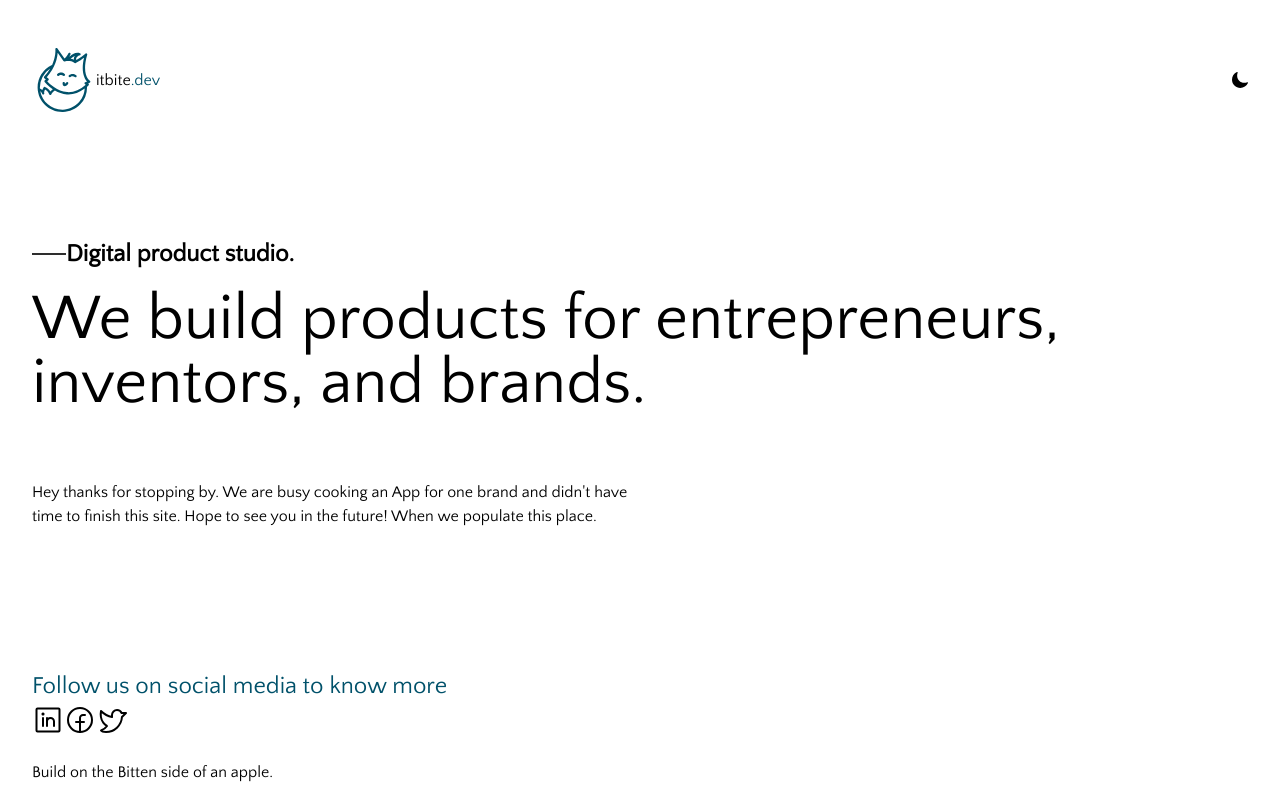
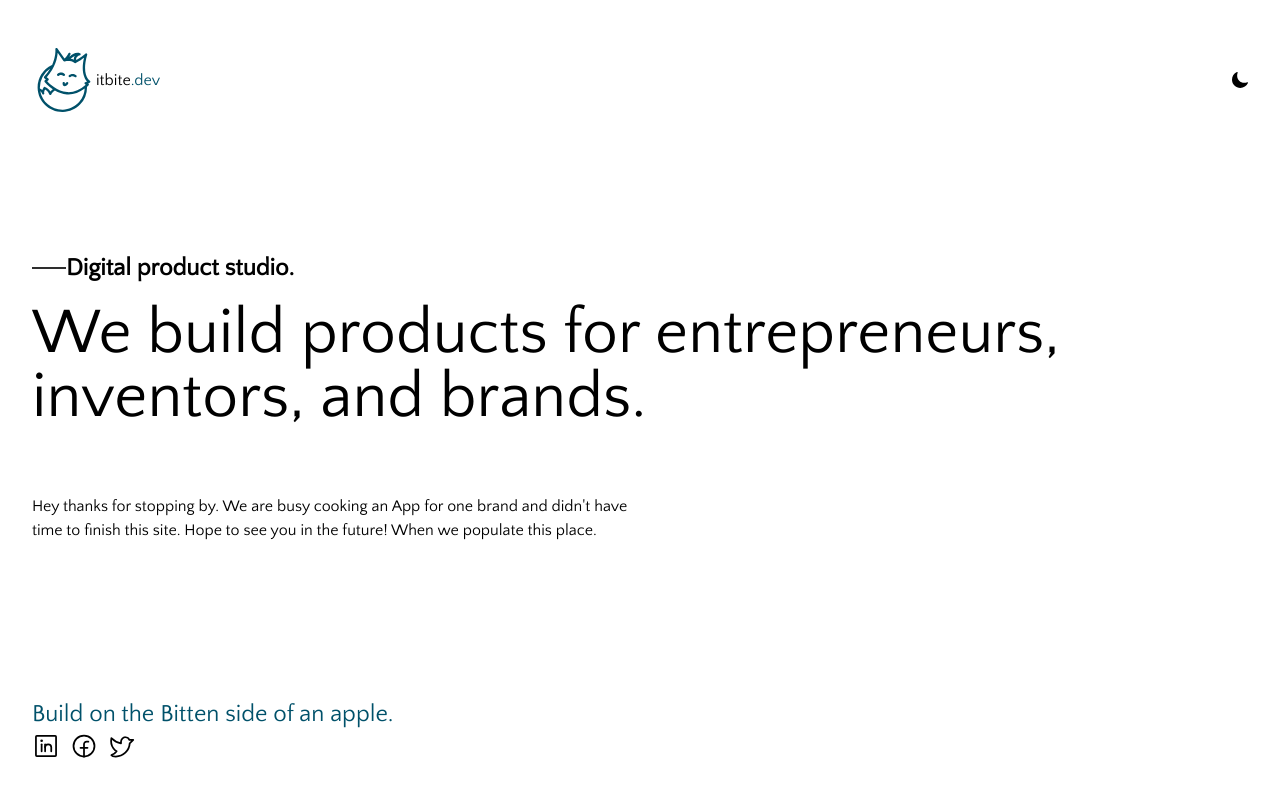
Before and after one commit to ITBite/itbite.dev, a Next.js app: page / in a window 1280 px wide. Built offline with nearby package versions, Linux system fonts and the light colour scheme.

Commit message:
add links to social media

```diff
--- a/src/atoms/icons/Icons.module.scss
+++ b/src/atoms/icons/Icons.module.scss
@@ -1,8 +1,10 @@
 .icon {
-  path {
+  path,
+  circle {
     @apply fill-text;
   }
-  &:hover path {
+  &:hover path,
+  circle {
     @apply fill-primary;
   }
 }
@@ -27,3 +29,22 @@
     }
   }
 }
+
+.linkedinIcon {
+  path,
+  rect {
+    @apply stroke-text;
+  }
+  circle {
+    @apply fill-text;
+  }
+  &:hover {
+    path,
+    rect {
+      @apply stroke-primary;
+    }
+    circle {
+      @apply fill-primary;
+    }
+  }
+}
--- a/src/atoms/icons/social/LinkedinIcon.jsx
+++ b/src/atoms/icons/social/LinkedinIcon.jsx
@@ -13,7 +13,7 @@ export const LinkedinIcon = ({
       width={width}
       height={height}
       viewBox="0 0 256 256"
-      className={styles.iconStroke}
+      className={styles.linkedinIcon}
       {...props}>
       <rect
         x={36}
--- a/src/pages/index.js
+++ b/src/pages/index.js
@@ -47,19 +47,25 @@ export default function Home() {
             We build products for entrepreneurs, inventors, and brands.
           </h1>
 
-          <h2>
-            Hey thanks for stopping by. We are busy cooking an App for one brand and didn&apos;t have time to finish this site. Hope to see you in the future! When we populate this place.
-          </h2>
+          <p className={styles.wipText}>
+            Hey thanks for stopping by. We are busy cooking an App for one brand
+            and didn&apos;t have time to finish this site. Hope to see you in
+            the future! When we populate this place.
+          </p>
         </div>
         <footer className={styles.footer}>
-          <p>Follow us on social media to know more</p>
+          <h3>Build on the Bitten side of an apple.</h3>
           <div className={styles.socialMediaContainer}>
-            <LinkedinIcon />
-            <FacebookIcon />
-            <TwitterIcon />
+            <a href="https://www.linkedin.com/company/itbitedev/">
+              <LinkedinIcon width={28} height={28} />
+            </a>
+            <a href="https://www.facebook.com/itbite.dev">
+              <FacebookIcon  width={28} height={28} />
+            </a>
+            <a href="https://twitter.com/itbitedev">
+              <TwitterIcon  width={28} height={28} />
+            </a>
           </div>
-          <h3>Build on the Bitten side of an apple.</h3>
-
         </footer>
       </section>
     </>
--- a/src/templates/Home.module.scss
+++ b/src/templates/Home.module.scss
@@ -35,6 +35,13 @@
     line-height: 1;
     margin-bottom: var(--local-font-xl);
   }
+
+  .wipText {
+    font-size: var(--local-font-sm);
+    margin-bottom: 1rem;
+    max-width: 60ch;
+  }
+
   .subHeading {
     display: flex;
     align-items: center;
@@ -46,32 +53,22 @@
       font-size: var(--local-font-md);
     }
   }
-  p {
-    font-size: var(--local-font-sm);
-  }
-
-  h2 {
-    font-size: var(--local-font-sm);
-    margin-bottom: 1rem;
-    max-width: 60ch;
-  }
-
 }
 
 .footer {
   margin-bottom: 1rem;
   h3 {
 
-
-  }
-  p{
     color: var(--color-text-accent-secondary);
     font-size: var(--local-font-md);
-
   }
 
   .socialMediaContainer {
     display: flex;
     margin-bottom: 1.5rem;
+
+    a:nth-of-type(2) {
+      margin: 0 .6rem
+    }
   }
 }
```
